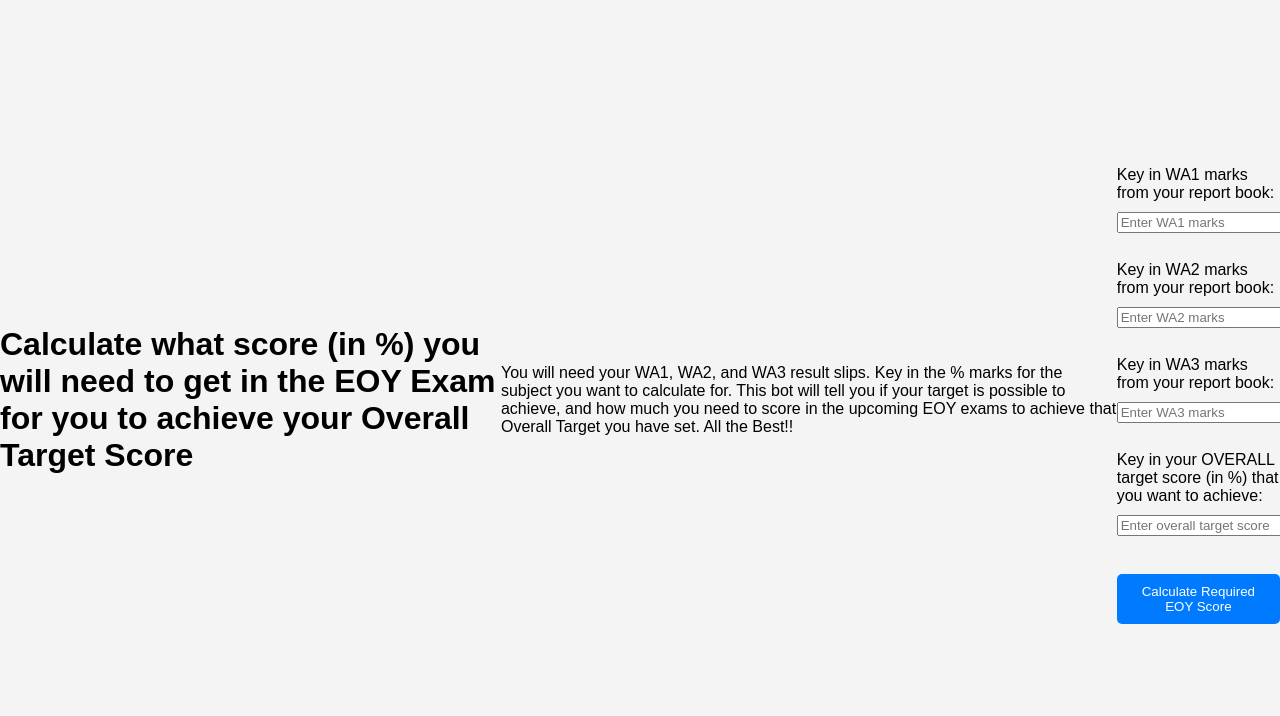
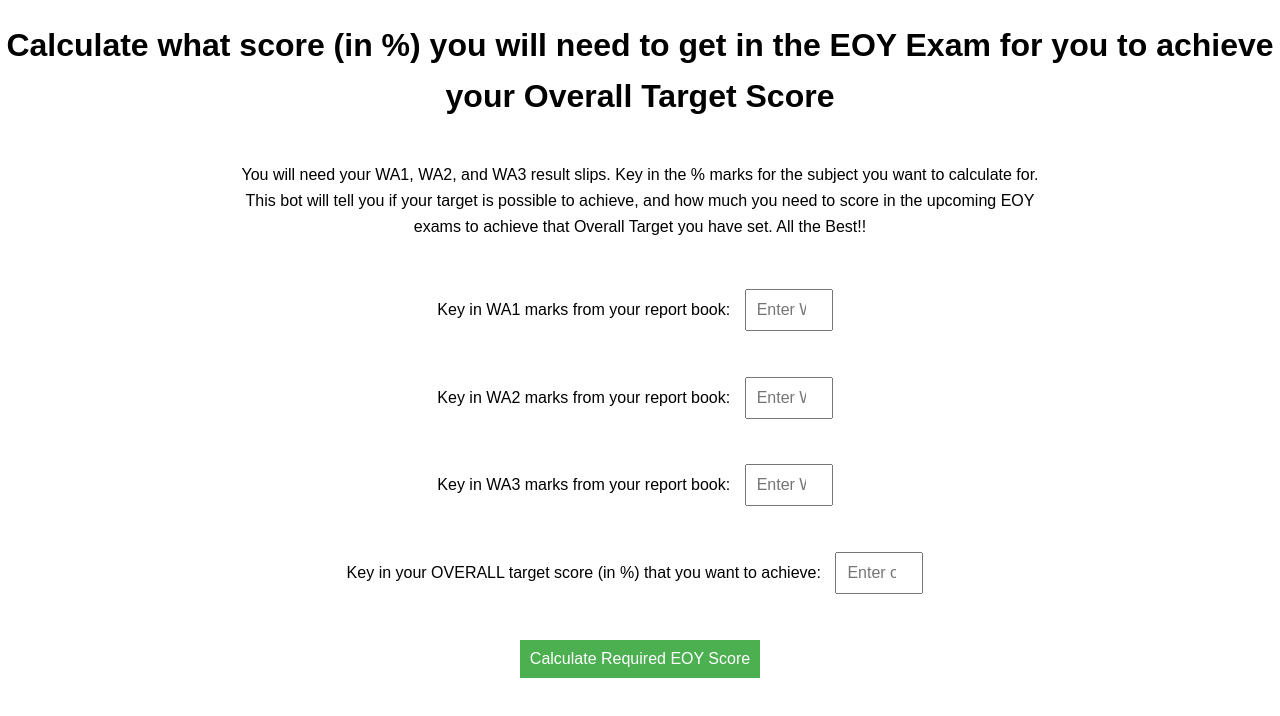
Before and after one commit to mdmirfana/EOYcalculator, a plain HTML site: page index.html in a window 1280 px wide. Drawn offline with Linux system fonts and the light colour scheme.

Commit message:
Update styles.css

```diff
--- a/styles.css
+++ b/styles.css
@@ -1,36 +1,45 @@
+/* styles.css */
 body {
     font-family: Arial, sans-serif;
-    background-color: #f4f4f4;
+    line-height: 1.6;
+    margin: 0;
+    padding: 0;
     display: flex;
-    justify-content: center;
+    flex-direction: column;
     align-items: center;
-    height: 100vh;
-    margin: 0;
-}
-
-.container {
-    background-color: white;
-    padding: 20px;
-    border-radius: 8px;
-    box-shadow: 0 0 10px rgba(0, 0, 0, 0.1);
-    width: 300px;
     text-align: center;
 }
 
-label, input, button {
-    margin: 10px 0;
-    width: 100%;
+h1 {
+    margin: 20px 0;
+}
+
+p {
+    margin: 20px 0;
+    max-width: 800px; /* Adjust as needed */
+}
+
+div {
+    margin: 20px 0;
+}
+
+input, button {
+    margin: 10px;
+    padding: 10px;
+    font-size: 16px;
 }
 
 button {
-    padding: 10px;
-    background-color: #007BFF;
+    background-color: #4CAF50;
     color: white;
     border: none;
     cursor: pointer;
-    border-radius: 5px;
 }
 
 button:hover {
-    background-color: #0056b3;
+    background-color: #45a049;
 }
+
+#result {
+    margin-top: 20px;
+}
```
